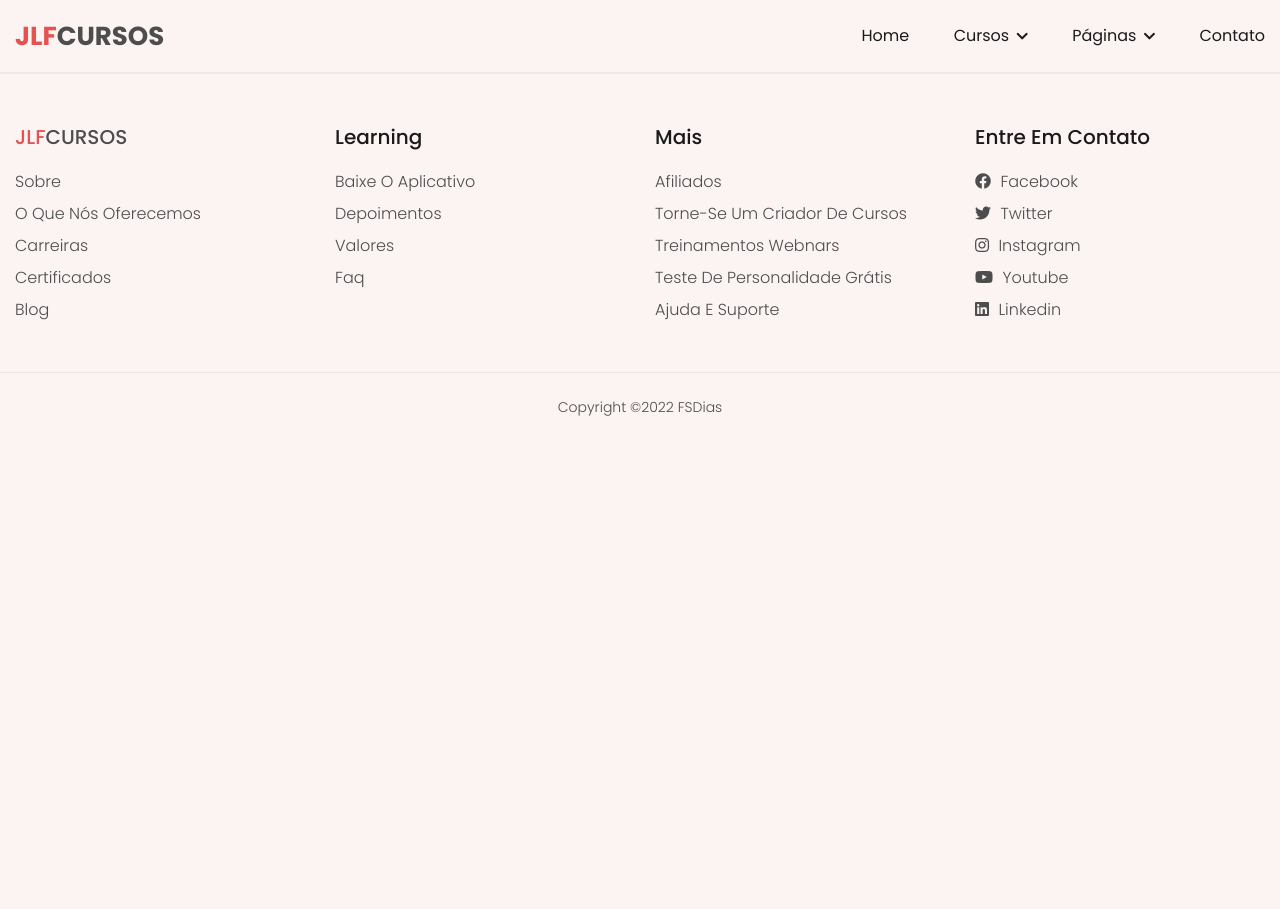
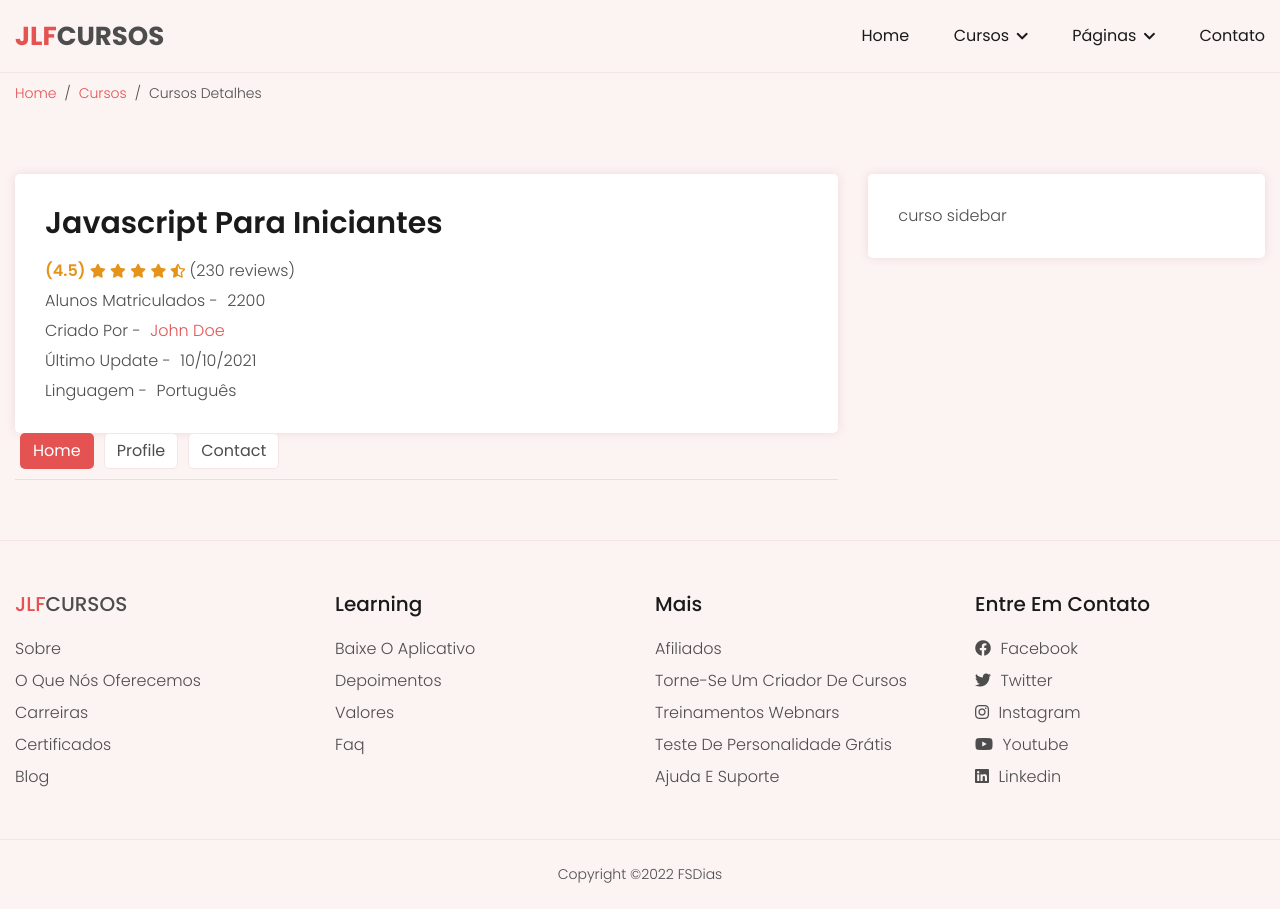
Before and after one commit to Fsdiasrs/PI4-A, a plain HTML site: page cursos-detalhes.html in a window 1280 px wide. Before the commit the page ends 800 px from the top, so only its background shows below. Drawn offline with Linux system fonts and the light colour scheme.

Commit message:
detalhes cursos

```diff
--- a/cursos-detalhes.html
+++ b/cursos-detalhes.html
@@ -56,6 +56,77 @@
         </div>
     </header>
     <!-- header end -->
+
+    <!-- breadcrumb start -->
+    <div class="breadcrumb-nav">
+        <div class="container">
+            <nav aria-label="breadcrumb">
+                <ol class="breadcrumb mb-0">
+                    <li class="breadcrumb-item"><a href="index.html">Home</a></li>
+                    <li class="breadcrumb-item"><a href="cursos.html">Cursos</a></li>
+                    <li class="breadcrumb-item active" aria-current="page">Cursos Detalhes</li>
+                </ol>
+            </nav>
+        </div>
+    </div>
+    <!-- breadcrumb end -->
+
+    <!-- section curso detalhe start -->
+    <section class="curse-details section-padding">
+        <div class="container">
+            <div class="row">
+                <div class="col-lg-8">
+                    <!-- course header start -->
+                    <div class="course-header box">
+                        <h2 class="text-capitalize">javascript para iniciantes</h2>
+                        <div class="rating">
+                            <span class="average-rating">(4.5)</span>
+                            <span class="average-stars">
+                                <i class="fas fa-star"></i>
+                                <i class="fas fa-star"></i>
+                                <i class="fas fa-star"></i>
+                                <i class="fas fa-star"></i>
+                                <i class="fas fa-star fa-star-half-alt"></i>
+                            </span>
+                            <span class="review">(230 reviews)</span>
+                        </div>
+                        <ul>
+                            <li>alunos matriculados - <span>2200</span></li>
+                            <li>criado por - <span><a href="#">john doe</a></span></li>
+                            <li>último update - <span>10/10/2021</span></li>
+                            <li>linguagem - <span>português</span></li>
+                        </ul>
+                    </div>
+                    <!-- course header end -->
+
+                    <!-- course tabs start -->
+                    <nav>
+                        <div class="nav nav-tabs" id="nav-tab" role="tablist">
+                            <button class="nav-link active" id="nav-home-tab" data-bs-toggle="tab"
+                                data-bs-target="#nav-home" type="button" role="tab" aria-controls="nav-home"
+                                aria-selected="true">Home</button>
+                            <button class="nav-link" id="nav-profile-tab" data-bs-toggle="tab"
+                                data-bs-target="#nav-profile" type="button" role="tab" aria-controls="nav-profile"
+                                aria-selected="false">Profile</button>
+                            <button class="nav-link" id="nav-contact-tab" data-bs-toggle="tab"
+                                data-bs-target="#nav-contact" type="button" role="tab" aria-controls="nav-contact"
+                                aria-selected="false">Contact</button>
+                        </div>
+                    </nav>
+                    <!-- course tabs end -->
+
+                </div>
+                <div class="col-lg-4">
+                    <!-- course sidebar start -->
+                    <div class="course-sidebar box">
+                        curso sidebar
+                    </div>
+                    <!-- course sidebar end -->
+                </div>
+            </div>
+        </div>
+    </section>
+    <!-- section curso detalhe end -->
 
     <!-- footer start -->
     <footer class="footer">
```
Also changed, not shown: lib/CSS/style.css.
